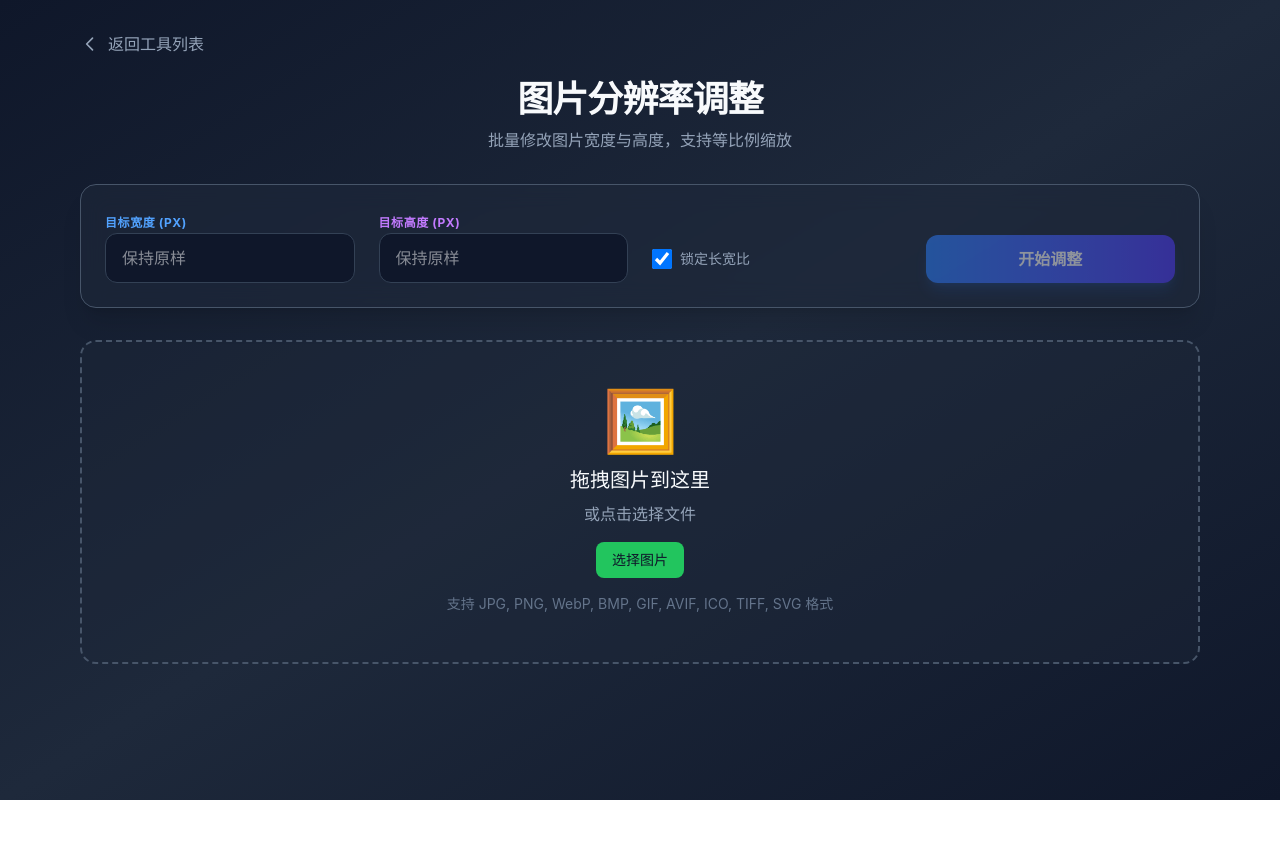
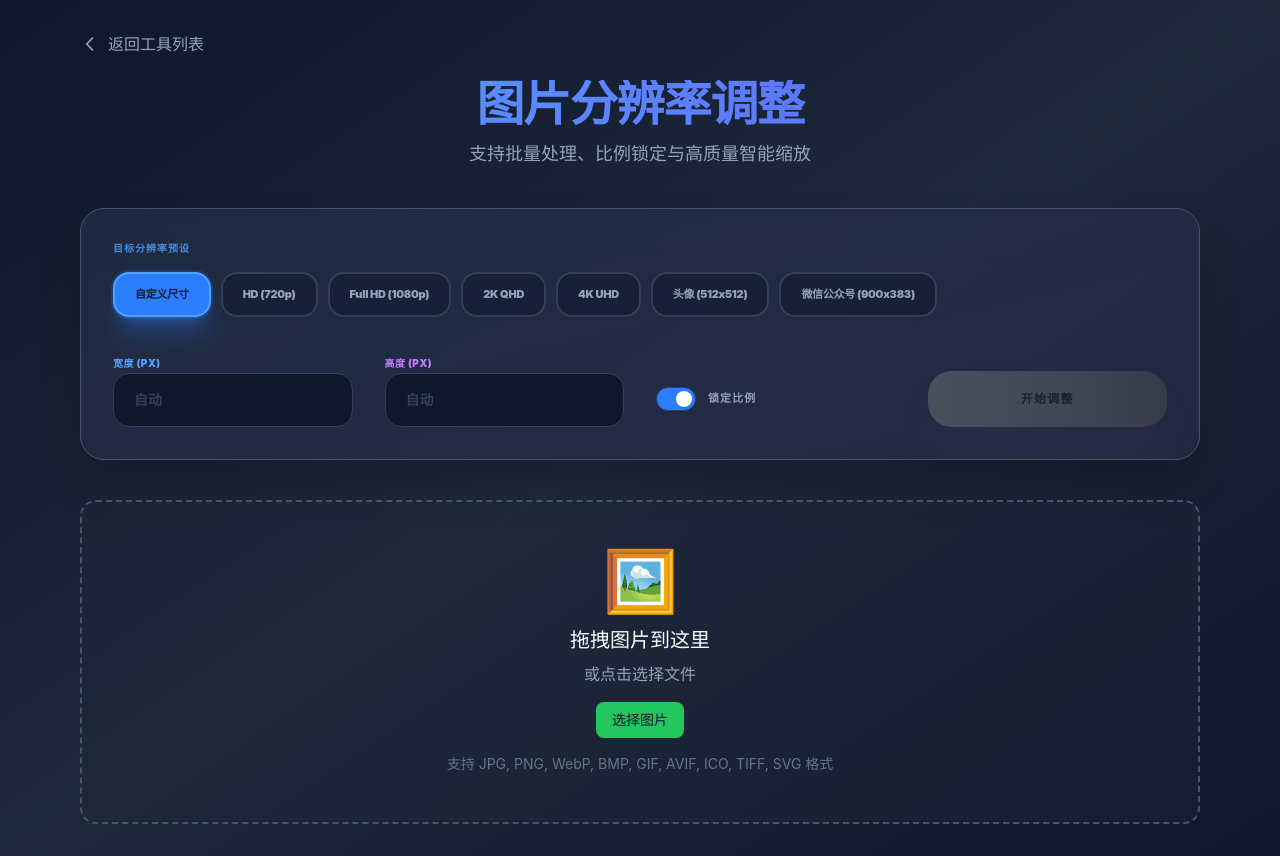
Before and after one commit to YyyQq-C/webtool, a React (Vite) app: page /image-resizer in a window 1280 px wide. Before the commit the page ends 800 px from the top, so only its background shows below. Built offline with nearby package versions, Linux system fonts and the light colour scheme.

Commit message:
优化显示

```diff
--- a/src/pages/Home.jsx
+++ b/src/pages/Home.jsx
@@ -16,7 +16,7 @@ const tools = [
     name: '图片转PDF',
     description: '多张图片合并为PDF，拖拽排序，一键生成',
     icon: '/jpg2pdf.png',
-    path: '/image-to-pdf',
+    path: '/image-pdf',
     color: 'from-green-500 to-teal-600',
     localOnly: true, // 浏览器本地处理
   },
--- a/src/pages/ImageResizer.jsx
+++ b/src/pages/ImageResizer.jsx
@@ -9,11 +9,31 @@ function ImageResizer() {
   const [isProcessing, setIsProcessing] = useState(false)
   const [processedFiles, setProcessedFiles] = useState([])
 
+  const PRESETS = [
+    { id: 'custom', name: '自定义尺寸', width: '', height: '' },
+    { id: '720p', name: 'HD (720p)', width: 1280, height: 720 },
+    { id: '1080p', name: 'Full HD (1080p)', width: 1920, height: 1080 },
+    { id: '2k', name: '2K QHD', width: 2560, height: 1440 },
+    { id: '4k', name: '4K UHD', width: 3840, height: 2160 },
+    { id: 'avatar', name: '头像 (512x512)', width: 512, height: 512 },
+    { id: 'wechat', name: '微信公众号 (900x383)', width: 900, height: 383 },
+  ]
+
   // 全局设置
+  const [selectedPreset, setSelectedPreset] = useState('custom')
   const [globalWidth, setGlobalWidth] = useState('')
   const [globalHeight, setGlobalHeight] = useState('')
   const [lockAspect, setLockAspect] = useState(true)
   const [resizeMode, setResizeMode] = useState('scale') // 'scale' | 'fixed'
+
+  const handlePresetChange = (presetId) => {
+    setSelectedPreset(presetId)
+    const preset = PRESETS.find(p => p.id === presetId)
+    if (preset && presetId !== 'custom') {
+        setGlobalWidth(preset.width.toString())
+        setGlobalHeight(preset.height.toString())
+    }
+  }
 
   // 处理文件上传
   const handleDrop = useCallback((acceptedFiles) => {
@@ -149,59 +169,86 @@ function ImageResizer() {
         返回工具列表
       </Link>
 
-      <div className="text-center mb-8">
-        <h1 className="text-4xl font-bold text-[#F8FAFC] mb-2 font-mono tracking-tight">图片分辨率调整</h1>
-        <p className="text-[#94A3B8]">批量修改图片宽度与高度，支持等比例缩放</p>
+      <div className="text-center mb-10">
+        <h1 className="text-5xl font-black bg-gradient-to-r from-blue-400 to-indigo-500 bg-clip-text text-transparent mb-3 tracking-tight">图片分辨率调整</h1>
+        <p className="text-[#94A3B8] text-lg font-medium">支持批量处理、比例锁定与高质量智能缩放</p>
       </div>
 
-      {/* 控制中心 */}
-      <div className="bg-[#1E293B]/60 backdrop-blur-md rounded-2xl p-6 mb-8 border border-[#475569] shadow-xl">
-        <div className="grid grid-cols-1 md:grid-cols-2 lg:grid-cols-4 gap-6 items-end">
-          <div className="space-y-2">
-            <label className="text-xs font-bold text-blue-400 uppercase tracking-wider">目标宽度 (px)</label>
+      <div className="bg-[#1E293B]/80 backdrop-blur-xl rounded-3xl p-8 mb-10 border border-[#475569] shadow-2xl overflow-hidden relative group">
+        <div className="absolute inset-0 bg-gradient-to-br from-blue-500/5 to-purple-500/5 pointer-events-none"></div>
+
+        {/* 预设分辨率选择 */}
+        <div className="mb-8 relative">
+           <label className="text-[10px] uppercase tracking-widest font-black text-blue-400 mb-4 block opacity-80">目标分辨率预设</label>
+           <div className="flex flex-wrap gap-2.5">
+              {PRESETS.map(p => (
+                  <button
+                    key={p.id}
+                    onClick={() => handlePresetChange(p.id)}
+                    className={`px-5 py-3 rounded-2xl text-[11px] font-black tracking-tight transition-all border-2 ${
+                        selectedPreset === p.id
+                        ? 'bg-blue-500 border-blue-400 text-[#0F172A] shadow-xl shadow-blue-500/30 ring-2 ring-blue-500/20'
+                        : 'bg-[#0F172A]/50 border-[#334155] text-[#94A3B8] hover:border-blue-400/50 hover:text-white'
+                    }`}
+                  >
+                    {p.name}
+                  </button>
+              ))}
+           </div>
+        </div>
+
+        <div className="grid grid-cols-1 md:grid-cols-2 lg:grid-cols-4 gap-8 items-end relative">
+          <div className={`space-y-3 transition-all duration-300 ${selectedPreset === 'custom' ? 'opacity-100' : 'opacity-40 grayscale pointer-events-none'}`}>
+            <label className="text-[10px] font-black text-blue-400 uppercase tracking-wider">宽度 (px)</label>
             <input
               type="number"
-              placeholder="保持原样"
+              placeholder="自动"
+              disabled={selectedPreset !== 'custom'}
               value={globalWidth}
               onChange={(e) => setGlobalWidth(e.target.value)}
-              className="w-full bg-[#0F172A] border border-[#334155] rounded-xl px-4 py-3 text-white focus:ring-2 focus:ring-blue-500 outline-none transition-all"
+              className="w-full bg-[#0F172A] border border-[#334155] rounded-2xl px-5 py-4 text-white focus:ring-2 focus:ring-blue-500 outline-none transition-all placeholder:text-[#334155] text-sm font-bold"
             />
           </div>
-          <div className="space-y-2">
-            <label className="text-xs font-bold text-purple-400 uppercase tracking-wider">目标高度 (px)</label>
+          <div className={`space-y-3 transition-all duration-300 ${selectedPreset === 'custom' ? 'opacity-100' : 'opacity-40 grayscale pointer-events-none'}`}>
+            <label className="text-[10px] font-black text-purple-400 uppercase tracking-wider">高度 (px)</label>
             <input
               type="number"
-              placeholder="保持原样"
+              placeholder="自动"
+              disabled={selectedPreset !== 'custom'}
               value={globalHeight}
               onChange={(e) => setGlobalHeight(e.target.value)}
-              className="w-full bg-[#0F172A] border border-[#334155] rounded-xl px-4 py-3 text-white focus:ring-2 focus:ring-purple-500 outline-none transition-all"
+              className="w-full bg-[#0F172A] border border-[#334155] rounded-2xl px-5 py-4 text-white focus:ring-2 focus:ring-purple-500 outline-none transition-all placeholder:text-[#334155] text-sm font-bold"
             />
           </div>
-          <div className="flex items-center gap-4 h-12">
-            <label className="flex items-center gap-2 cursor-pointer group">
-              <input
-                type="checkbox"
-                checked={lockAspect}
-                onChange={(e) => setLockAspect(e.target.checked)}
-                className="w-5 h-5 rounded border-[#334155] text-blue-500 focus:ring-offset-0 focus:ring-0 bg-[#0F172A]"
-              />
-              <span className="text-sm text-[#94A3B8] group-hover:text-white transition-colors">锁定长宽比</span>
+          <div className="flex items-center gap-5 h-14">
+            <label className="flex items-center gap-3 cursor-pointer group select-none">
+              <div className="relative">
+                <input
+                    type="checkbox"
+                    checked={lockAspect}
+                    onChange={(e) => setLockAspect(e.target.checked)}
+                    className="sr-only peer"
+                />
+                <div className="w-10 h-6 bg-[#0F172A] border border-[#334155] rounded-full peer-checked:bg-blue-500 transition-all"></div>
+                <div className="absolute left-1 top-1 w-4 h-4 bg-[#94A3B8] rounded-full transition-all peer-checked:translate-x-4 peer-checked:bg-white shadow"></div>
+              </div>
+              <span className="text-[11px] font-black text-[#94A3B8] group-hover:text-white transition-colors uppercase tracking-widest">锁定比例</span>
             </label>
           </div>
-          <div className="flex gap-2">
+          <div className="flex gap-3">
             <button
               onClick={handleResize}
               disabled={images.length === 0 || isProcessing}
-              className="flex-1 bg-gradient-to-r from-blue-500 to-indigo-600 hover:from-blue-600 hover:to-indigo-700 text-white font-bold py-3 rounded-xl disabled:opacity-50 transition-all shadow-lg shadow-blue-500/20"
+              className="flex-1 bg-gradient-to-r from-blue-500 to-indigo-600 hover:from-blue-400 hover:to-indigo-500 text-[#0F172A] text-xs font-black uppercase tracking-widest py-5 rounded-3xl disabled:opacity-50 disabled:grayscale transition-all shadow-2xl shadow-blue-500/20 active:scale-95"
             >
               {isProcessing ? '处理中...' : '开始调整'}
             </button>
             {processedFiles.length > 0 && (
               <button
                 onClick={downloadAll}
-                className="bg-emerald-500 hover:bg-emerald-600 text-[#0F172A] font-bold px-6 py-3 rounded-xl transition-all shadow-lg shadow-emerald-500/20"
+                className="bg-emerald-500 hover:bg-emerald-400 text-[#0F172A] font-black px-8 py-5 rounded-3xl transition-all shadow-2xl shadow-emerald-500/30 active:scale-95"
               >
-                下载
+                <svg className="w-6 h-6" fill="none" stroke="currentColor" viewBox="0 0 24 24"><path strokeLinecap="round" strokeLinejoin="round" strokeWidth={2} d="M4 16v1a2 2 0 002 2h12a2 2 0 002-2v-1m-4-4l-4 4m0 0l-4-4m4-4v12" /></svg>
               </button>
             )}
           </div>
```
